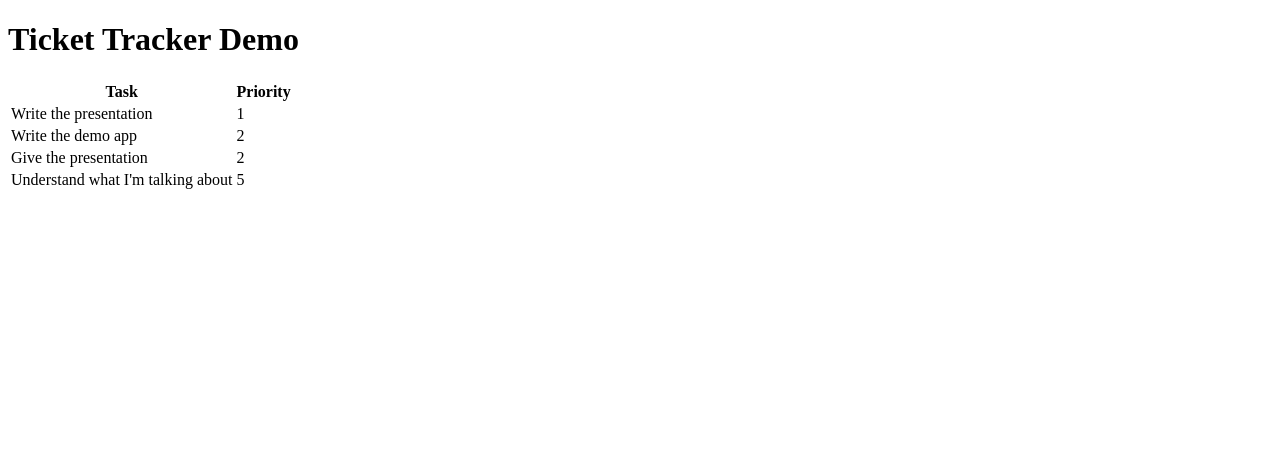
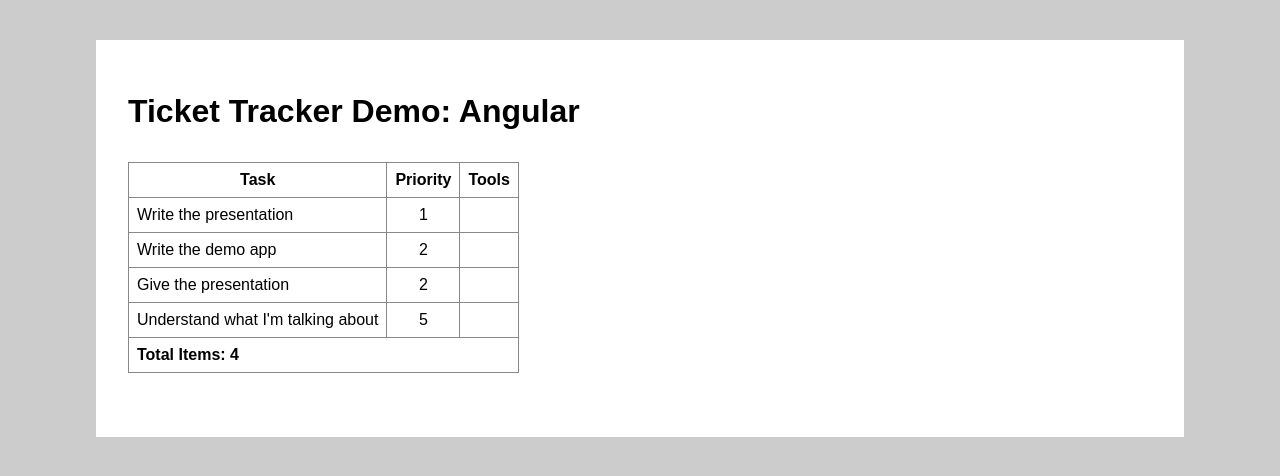
Before and after one commit to LRDesign/ember-angular-demo, a plain HTML site: page angular_app/index.html in a window 1280 px wide. Drawn offline with Linux system fonts and the light colour scheme.

Commit message:
Clean up formatting.  Add total items computation to angular app.

```diff
--- a/angular_app/index.html
+++ b/angular_app/index.html
@@ -4,21 +4,30 @@
   <head>
     <script src='js/angular.js'></script>
     <script src='js/app.js'></script>
+    <link rel="stylesheet" href="../shared_css/normalize.css">
+    <link rel="stylesheet" href="../shared_css/style.css">
     <title>Ticket Tracker Demo in Angular</title>
   </head>
   <body>
-    <h1>Ticket Tracker Demo</h1>
+    <div id="wrap">
+      <h1>Ticket Tracker Demo: Angular</h1>
       <div ng-controller='TicketsController'>
         <table>
           <tr>
             <th>Task</th>
             <th>Priority</th>
+            <th>Tools</th>
           </tr>
           <tr ng-repeat="ticket in tickets">
             <td>{{ticket.name}}</td>
-          <td>{{ticket.priority}}</td>
+            <td class="priority">{{ticket.priority}}</td>
+            <td></td>
+          </tr>
+          <tr class='total'>
+            <td colspan='3'>Total Items: {{total(tickets)}}</td>
           </tr>
         </table>
       </div>
+    </div>
   </body>
 </html>
--- a/angular_app/js/app.js
+++ b/angular_app/js/app.js
@@ -21,4 +21,7 @@
 
 function TicketsController($scope, TicketList) {
   $scope.tickets = TicketList.tickets;
+  $scope.total = function(list) {
+    return list.length;
+  }
 }
--- a/shared_css/style.css
+++ b/shared_css/style.css
@@ -1,4 +1,26 @@
 /* Put your CSS here */
 html, body {
     margin: 20px;
+    background: #ccc;
 }
+
+#wrap {
+  width: 1024px;
+  margin: 0 auto;
+  background: white;
+  padding: 2em
+}
+
+table {
+  margin: 2em 0;
+}
+td, th  {
+  padding: 0.5em;
+  border: 1px solid #888;
+}
+td.priority {
+  text-align: center;
+}
+tr.total {
+  font-weight: bold;
+}
```
Also changed, not shown: ember_app/index.html (+10 -7 lines). Lines whose indentation alone changed are shown as unchanged.
